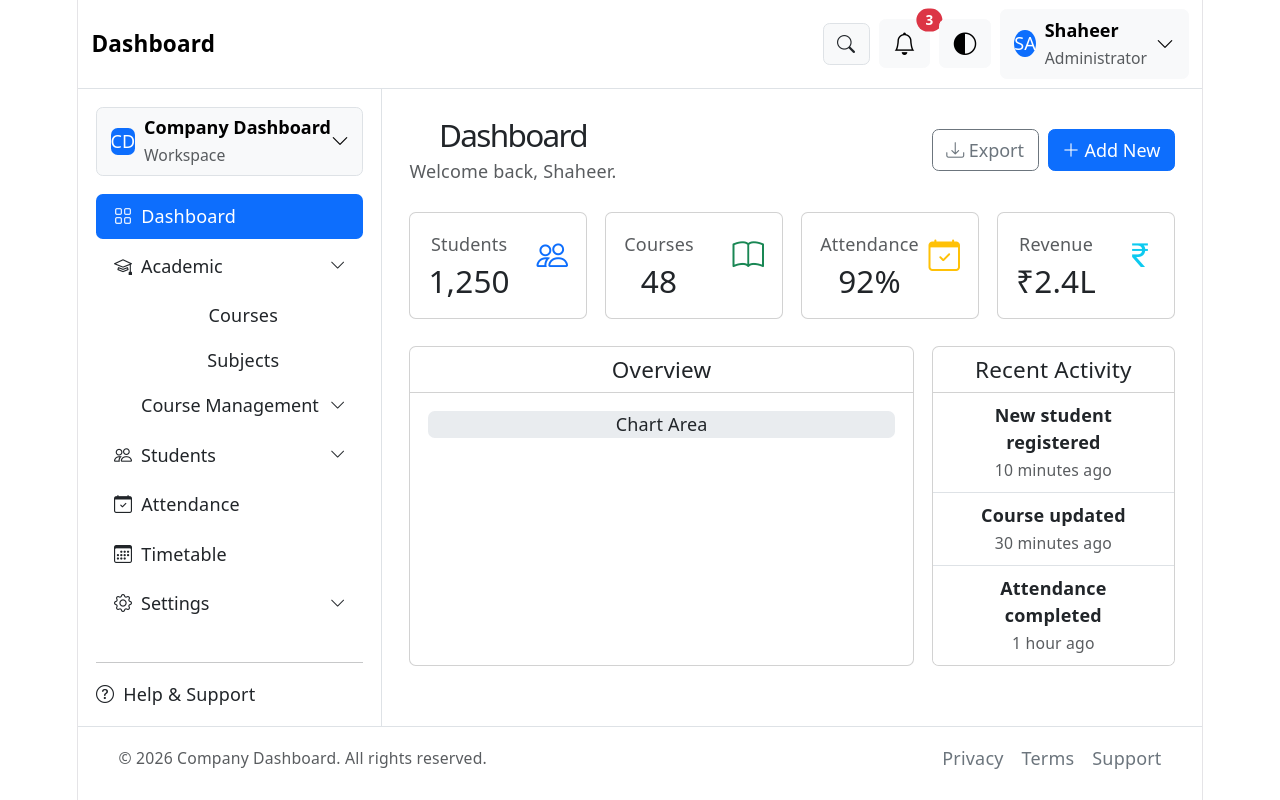
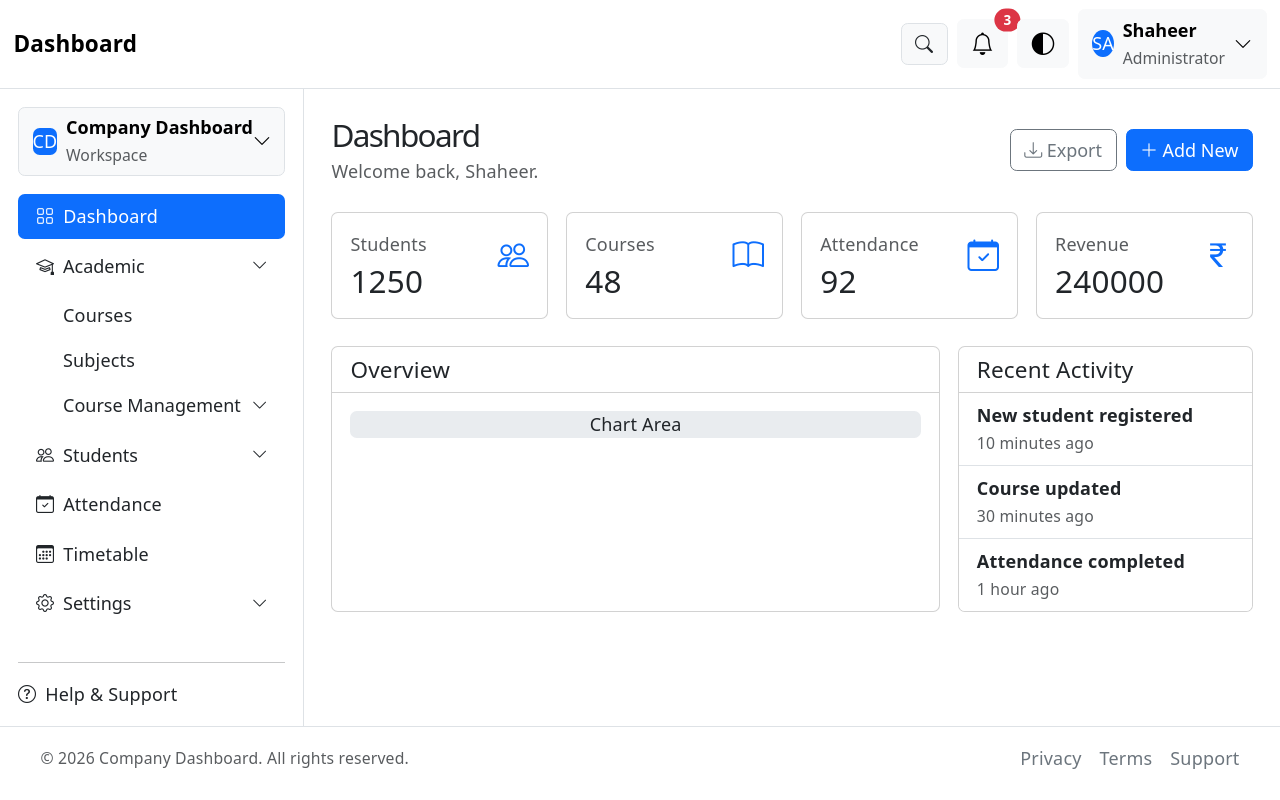
Before and after one commit to shaheer-shajahan/React-TypeScript-Redux-Learning, a React (Vite) app: page / in a window 1280 px wide. Built offline with nearby package versions, Linux system fonts and the light colour scheme.

Commit message:
UI using reusable React components and props.

```diff
--- /dev/null
+++ b/src/components/Card.jsx
@@ -0,0 +1,29 @@
+function UserCard({title, value, icon}) {
+    return (
+        // <div className="card">
+        //     <div className="card-body">
+        //         <h5 className="card-title">{name}</h5>
+        //         <p className="card-text">{role}</p>
+        //         <p className="card-text">{email}</p>
+        //     </div>
+        // </div>
+
+        <div className="card h-100">
+            <div className="card-body">
+
+                <div className="d-flex justify-content-between">
+                    <div>
+                        <p className="text-body-secondary mb-1">{title}</p>
+                        <h3 className="mb-0">{value}</h3>
+                    </div>
+
+                    <div className="text-primary fs-3">
+                        <i className={icon}></i>
+                    </div>
+                </div>
+            </div>
+        </div>
+    )
+}
+
+export default UserCard;
--- a/src/components/Main/Main.jsx
+++ b/src/components/Main/Main.jsx
@@ -1,24 +1,19 @@
+import UserCard from '../Card';
+import dashboardStats from '../../data/dashboard';
+
 function Main() {
     return (
         <main className="flex-grow-1">
 
             <div className="container-fluid p-4">
-
                 {/* <!-- Page Header --> */}
                 <div className="d-flex flex-wrap align-items-center justify-content-between gap-3 mb-4">
-
                     <div>
-                    <h1 className="h3 mb-1">
-                    Dashboard
-                    </h1>
-
-                    <p className="text-body-secondary mb-0">
-                    Welcome back, Shaheer.
-                    </p>
+                        <h1 className="h3 mb-1">Dashboard</h1>
+                        <p className="text-body-secondary mb-0">Welcome back, Shaheer.</p>
                     </div>
 
                     <div className="d-flex gap-2">
-
                         <button className="btn btn-outline-secondary">
                             <i className="bi bi-download me-1"></i>
                             Export
@@ -28,136 +23,32 @@ function Main() {
                             <i className="bi bi-plus-lg me-1"></i>
                             Add New
                         </button>
-
                     </div>
-
                 </div>
-
 
                 {/* <!-- Dashboard Cards --> */}
                 <div className="row g-3 mb-4">
-
+                    {dashboardStats.map((item) => (
                         <div className="col-12 col-sm-6 col-xl-3">
-
-                    <div className="card h-100">
-                    <div className="card-body">
-
-                        <div className="d-flex justify-content-between">
-
-                        <div>
-                            <p className="text-body-secondary mb-1">
-                            Students
-                            </p>
-
-                            <h3 className="mb-0">
-                            1,250
-                            </h3>
+                            <UserCard title={item.title} value={item.value} icon={item.icon} />
                         </div>
-
-                        <div className="text-primary fs-3">
-                            <i className="bi bi-people"></i>
+                    ))}
+                    {/* <div className="col-12 col-sm-6 col-xl-3">
+                        <UserCard title="Students" value="1,250" icon="bi bi-people" />
                     </div>
-
+                    <div className="col-12 col-sm-6 col-xl-3">
+                        <UserCard title="Courses" value="48" icon="bi bi-book" />
                     </div>
-
+                    <div className="col-12 col-sm-6 col-xl-3">
+                        <UserCard title="Attendance" value="92%" icon="bi bi-calendar-check" />
                     </div>
+                    <div className="col-12 col-sm-6 col-xl-3">
+                        <UserCard title="Revenue" value="₹2.4L" icon="bi bi-currency-rupee" />
+                    </div> */}
                 </div>
-
-                </div>
-
-
-                <div className="col-12 col-sm-6 col-xl-3">
-
-                    <div className="card h-100">
-                    <div className="card-body">
-
-                        <div className="d-flex justify-content-between">
-
-                        <div>
-                            <p className="text-body-secondary mb-1">
-                            Courses
-                            </p>
-
-                            <h3 className="mb-0">
-                            48
-                            </h3>
-                        </div>
-
-                        <div className="text-success fs-3">
-                            <i className="bi bi-book"></i>
-                        </div>
-
-                        </div>
-
-                    </div>
-                    </div>
-
-                </div>
-
-
-                <div className="col-12 col-sm-6 col-xl-3">
-
-                    <div className="card h-100">
-                    <div className="card-body">
-
-                        <div className="d-flex justify-content-between">
-
-                        <div>
-                            <p className="text-body-secondary mb-1">
-                            Attendance
-                            </p>
-
-                            <h3 className="mb-0">
-                            92%
-                            </h3>
-                        </div>
-
-                        <div className="text-warning fs-3">
-                            <i className="bi bi-calendar-check"></i>
-                        </div>
-
-                        </div>
-
-                    </div>
-                    </div>
-
-                </div>
-
-
-                <div className="col-12 col-sm-6 col-xl-3">
-
-                    <div className="card h-100">
-                    <div className="card-body">
-
-                        <div className="d-flex justify-content-between">
-
-                        <div>
-                            <p className="text-body-secondary mb-1">
-                            Revenue
-                            </p>
-
-                            <h3 className="mb-0">
-                            ₹2.4L
-                            </h3>
-                        </div>
-
-                        <div className="text-info fs-3">
-                            <i className="bi bi-currency-rupee"></i>
-                        </div>
-
-                        </div>
-
-                    </div>
-                    </div>
-
-                </div>
-
-                </div>
-
 
                 {/* <!-- Dashboard Content --> */}
                 <div className="row g-3">
-
                     <div className="col-12 col-xl-8">
 
                         <div className="card h-100">
@@ -182,7 +73,6 @@ function Main() {
                         </div>
 
                     </div>
-
 
                     <div className="col-12 col-xl-4">
 
@@ -228,11 +118,8 @@ function Main() {
                         </div>
 
                     </div>
-
                 </div>
-
             </div>
-
         </main>
     )
 }
--- a/src/components/Sidebar/Sidebar.jsx
+++ b/src/components/Sidebar/Sidebar.jsx
@@ -11,20 +11,17 @@ function Sidebar() {
             {/* <!-- Mobile Sidebar Header --> */}
             <div className="offcanvas-header border-bottom">
 
-                <h5 className="offcanvas-title" id="sidebarLabel">
-                Navigation
-                </h5>
+                <h5 className="offcanvas-title" id="sidebarLabel">Navigation</h5>
 
                 <button
                     type="button"
                     className="btn-close d-lg-none"
                     data-bs-dismiss="offcanvas"
                     data-bs-target="#sidebar"
-                aria-label="Close"
-                ></button>
+                    aria-label="Close">
+                </button>
 
             </div>
-
 
             {/* <!-- Sidebar Content --> */}
             <div className="offcanvas-body d-flex flex-column p-3">
@@ -38,43 +35,20 @@ function Sidebar() {
                     data-bs-toggle="dropdown"
                     aria-expanded="false"
                 >
-
                     <span className="d-flex align-items-center gap-2">
-
-                    <span
-                        className="rounded bg-primary text-white d-flex align-items-center justify-content-center"
-                        // style="width: 32px; height: 32px;"
-                    >
-                        CD
+                        <span className="rounded bg-primary text-white d-flex align-items-center justify-content-center" // style="width: 32px; height: 32px;"
+                        >CD</span>
+                        <span className="text-start">
+                            <span className="d-block fw-semibold"> Company Dashboard</span>
+                            <small className="text-body-secondary">Workspace</small>
                         </span>
-
-                    <span className="text-start">
-                        <span className="d-block fw-semibold">
-                        Company Dashboard
                     </span>
-
-                        <small className="text-body-secondary">
-                        Workspace
-                        </small>
-                    </span>
-
-                    </span>
-
                     <i className="bi bi-chevron-down"></i>
-
                 </button>
 
                 <ul className="dropdown-menu w-100">
-                    <li>
-                    <a className="dropdown-item" href="#">
-                        Workspace 1
-                    </a>
-                    </li>
-                    <li>
-                    <a className="dropdown-item" href="#">
-                        Workspace 2
-                    </a>
-                    </li>
+                    <li><a className="dropdown-item" href="#">Workspace 1</a></li>
+                    <li><a className="dropdown-item" href="#">Workspace 2</a></li>
                 </ul>
 
             </div>
--- a/src/data/dashboard.js
+++ b/src/data/dashboard.js
@@ -1,19 +1,23 @@
 const dashboardStats = [
     {
       title: "Students",
-      value: 120
+      value: 1250,
+      icon: "bi bi-people"
     },
     {
       title: "Courses",
-      value: 24
+      value: 48,
+      icon: "bi bi-book"
     },
     {
-      title: "Tasks",
-      value: 18
+      title: "Attendance",
+      value: 92,
+      icon: "bi bi-calendar-check"
     },
     {
-      title: "Users",
-      value: 350
+      title: "Revenue",
+      value: 240000,
+      icon: "bi bi-currency-rupee"
     }
 ];
 
--- a/src/index.css
+++ b/src/index.css
@@ -54,7 +54,7 @@ body {
   margin: 0;
 }
 
-#root {
+/* #root {
   width: 1126px;
   max-width: 100%;
   margin: 0 auto;
@@ -64,7 +64,7 @@ body {
   display: flex;
   flex-direction: column;
   box-sizing: border-box;
-}
+} */
 
 h1,
 h2 {
```
Lines whose indentation alone changed are shown as unchanged.
